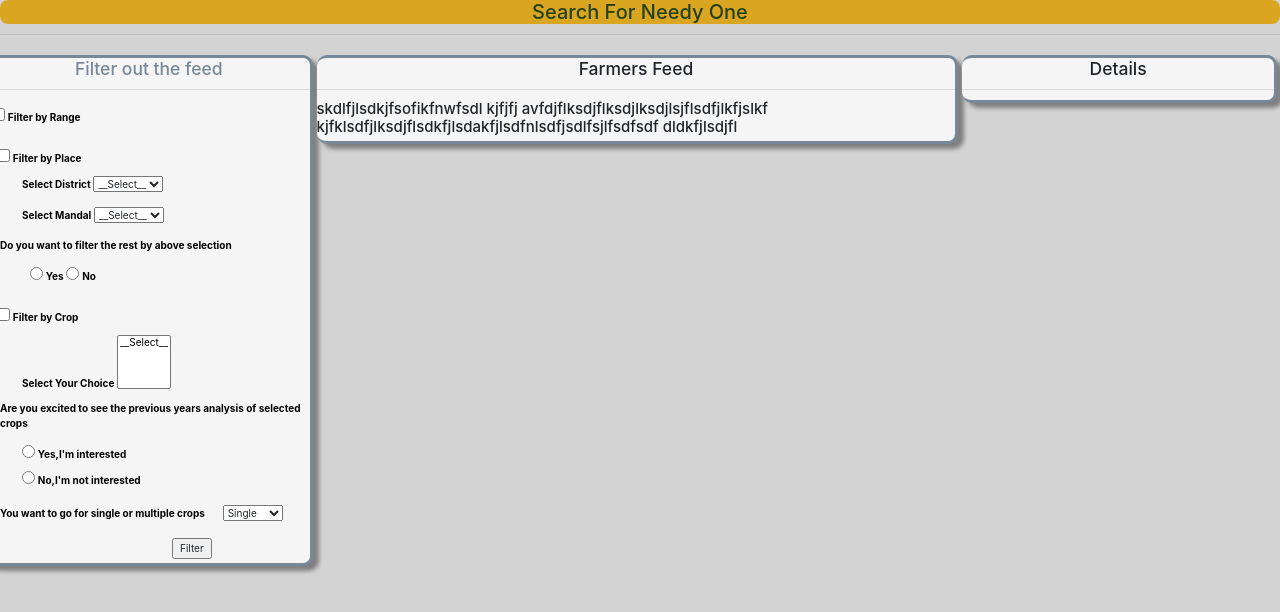
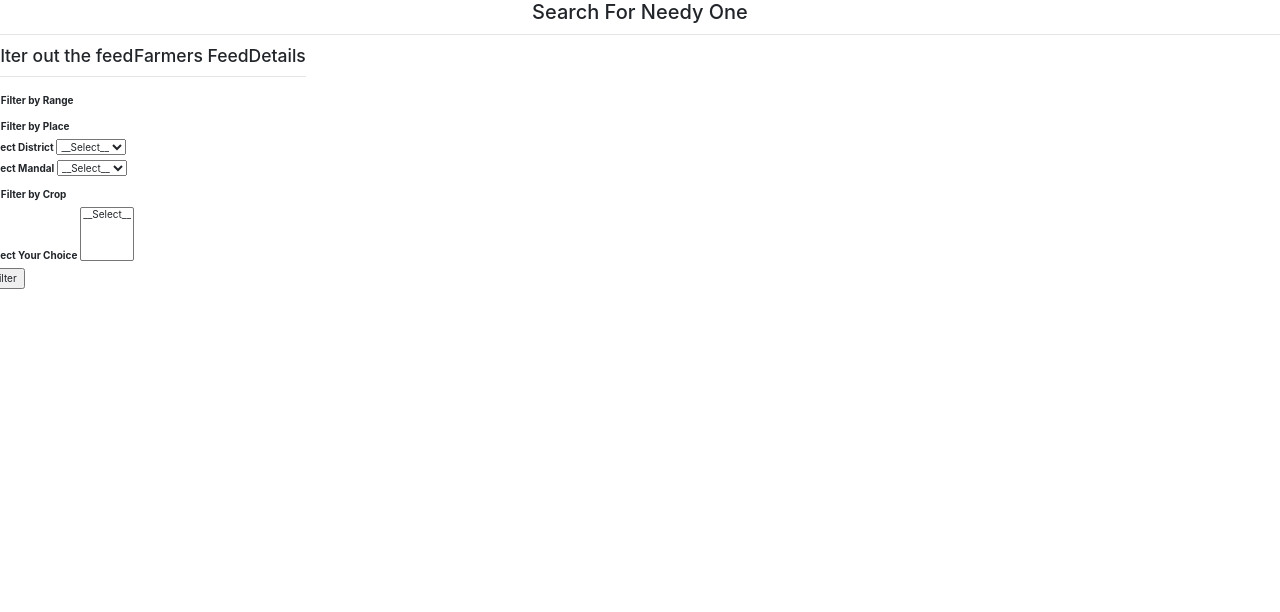
Before and after one commit to saiteja5b1/btech-project, a Flask app: template application/templates/services.html in a window 1280 px wide. Shown: the top 612 px of the page. Run offline with Flask 2, Linux system fonts and the light colour scheme; the template is opened without the code that fills it, so the values that code supplies are empty; some libraries are stand-ins or nearby versions.

Commit message:
Update services.html

```diff
--- a/application/templates/services.html
+++ b/application/templates/services.html
@@ -1,7 +1,6 @@
 <html>
-
     <head>
-    <link rel="stylesheet" href="{{url_for('static',filename='services.css')}}">
+    <link rel="stylesheet" href="{{url_for('static',filename='farmersearch.css')}}">
     <meta name="viewport" content="width=device-width, initial-scale=1">
         <meta http-equiv="Cache-Control" control="no-cache, no-store, must-revalidate" />
         <meta http-equiv="Pragma" content="no-cache" />
@@ -11,42 +10,38 @@
         <script src="https://ajax.googleapis.com/ajax/libs/jquery/3.4.1/jquery.min.js"></script>
         <script src="https://maxcdn.bootstrapcdn.com/bootstrap/3.4.1/js/bootstrap.min.js"></script>
         <script src="https://ajax.googleapis.com/ajax/libs/jquery/3.4.1/jquery.min.js"></script>
-    <link rel="stylesheet" href="https://stackpath.bootstrapcdn.com/bootstrap/4.4.1/css/bootstrap.min.css"
-        integrity="sha384-Vkoo8x4CGsO3+Hhxv8T/Q5PaXtkKtu6ug5TOeNV6gBiFeWPGFN9MuhOf23Q9Ifjh" crossorigin="anonymous">
+        <link rel="stylesheet" href="https://stackpath.bootstrapcdn.com/bootstrap/4.4.1/css/bootstrap.min.css" integrity="sha384-Vkoo8x4CGsO3+Hhxv8T/Q5PaXtkKtu6ug5TOeNV6gBiFeWPGFN9MuhOf23Q9Ifjh" crossorigin="anonymous">
         </head>
-
     <body id="body">
         <div class="root">
-        <h2>
-            <center>Search For Needy One</center>
-        </h2>
+            <h2 id="torp"><center>Search For Needy One</center></h2>
+        <hr>
         </div>
-    <hr>
         <div class="row">
             <div class="column-1">
-            <h3>
-                <center>Filter out the feed</center>
-            </h3>
+                <div id="h33">
+                <h3><center>Filter out the feed</center></h3>
                 <hr>
+                </div>
         <!-- <legend>Filter</legend> -->
                 <div class="mainsearch" id="aaa">
                     <div class="a">
-                    <input type="checkbox" id="by_afford" />
+                        <input type="checkbox" id="by_afford"/>
                         <label for="range">Filter by Range</label>
                     </div>
                     <div class="madya" id="for_range">
                         <div class="inner-a">
                             <label for="start_range">From</label>
-                        <input type="number" id="start" />
+                            <input type="number" id="start"/>
                         </div>
                         <div class="inner-b">
                             <label id="end_range" for="end_range">To</label>
-                        <input type="number" id="end" />
+                            <input type="number" id="end"/>
                         </div>
                         </class>
                     </div>
                     <div class="c">
-                    <input type="checkbox" id="by_place" />
+                        <input type="checkbox" id="by_place"/>
                         <label for="place">Filter by Place</label>
                     </div>
                     <div class="madhya1" id="for_place">
@@ -64,17 +59,8 @@
                         </div>
                         </class>
                     </div>
-                <div class="b">
-                    <label for="confirm01">Do you want to filter the rest by above selection</label>
-                    <div class="inner-e">
-                        <input type="radio" id="yes" name="confirm1" value="yes">
-                        <label for="yes">Yes</label>
-                        <input type="radio" id="no" name="confirm1" value="no">
-                        <label for="no">No</label>
-                    </div>
-                </div>
                     <div class="d">
-                    <input type="checkbox" id="by_crop" />
+                        <input type="checkbox" id="by_crop"/>
                         <label for="crop">Filter by Crop</label>
                     </div>
                     <div class="madhya2" id="for_crop">
@@ -84,10 +70,7 @@
                             </select>
                         </class>
                     </div>
-                <div class="e">
-                    <label for="analyse">Are you excited to see the previous years analysis of selected crops </label>
-                </div>
-                <div class="madhya3">
+                    <!-- <div class="madhya3">
                         <div class="inner-g">
                             <input type="radio" id="excited" name="confirm2" value="yes">
                             <label for="yes">Yes,I'm interested</label>
@@ -103,35 +86,30 @@
                             <option val="0">Single</option>
                             <option val="1">Multiple</option>
                         </select>
-                </div>
-                <input type="submit" id="filter" value="Filter" />
+                    </div> -->
+                    <input type="submit" id="filter" value="Filter"/>
                 </div>
             </div>
                 <div class="column-2">
-            <h3>
-                <center>Farmers Feed</center>
-            </h3>
+                    <div id="h33">
+                    <h3><center>Farmers Feed</center></h3>
                     <hr>
+                    </div>
                     <div class="help-1">
-                <h4>skdlfjlsdkjfsofikfnwfsdl kjfjfj avfdjflksdjflksdjlksdjlsjflsdfjlkfjslkf
-                    kjfklsdfjlksdjflsdkfjlsdakfjlsdfnlsdfjsdlfsjlfsdfsdf
-                    dldkfjlsdjfl
-                </h4>
                     </div>
                 </div>
                 <div class="containeer-fluid">
-            <h3>
-                <center>Details</center>
-            </h3>
+                    <div id="h33">
+                    <h3><center>Details</center></h3>
                     <hr>
+                    </div>
                 </div>
         </div>
     </body>
     <!-- <script type="text/javascript" src="{{url_for('static',filename='js/filtermain.js')}}"></script> -->
     <script>
-    $(document).ready(function () {
+        $(document).ready(function(){
             $('#for_range').hide();
         })
     </script>
-
 </html>
```
Lines whose indentation alone changed are shown as unchanged.
